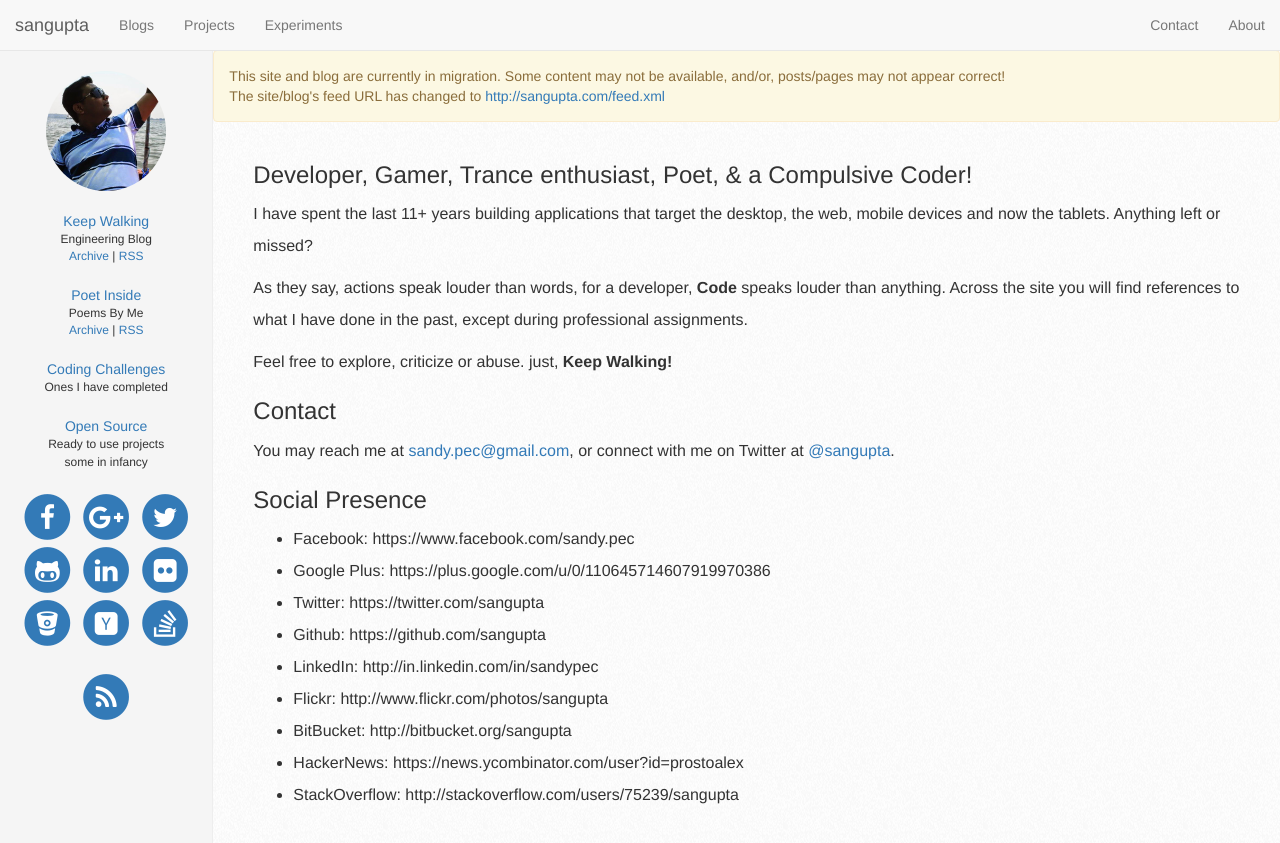
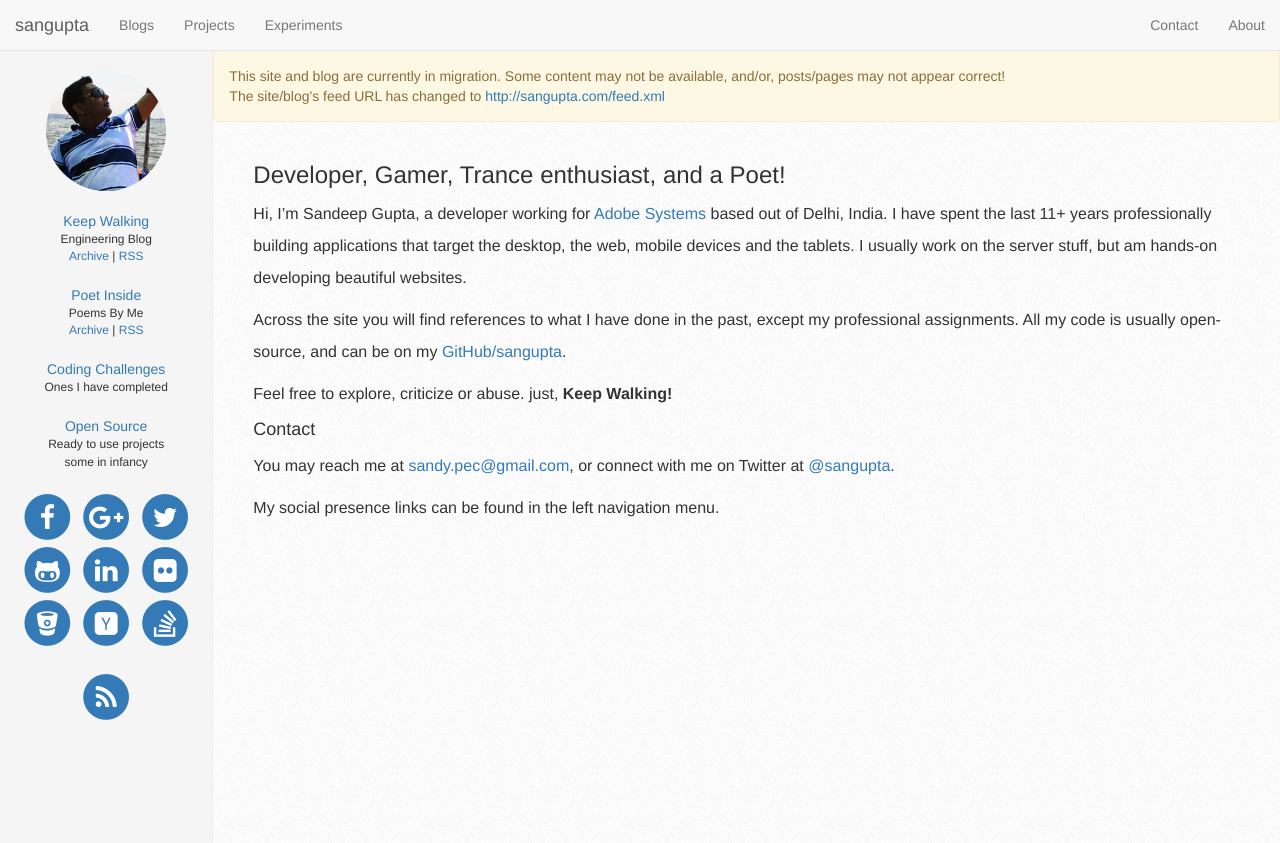
Before and after one commit to sangupta/sangupta.github.io, a Jekyll site: the page built from about.md, in a window 1280 px wide and 900 px high. Shown: the top 843 px of the window. Built offline with Jekyll 4.4.1, drawn with Linux system fonts in a browser that asks for light colours; nearby versions of some CDN libraries; Markdown is read by kramdown in place of the engine named in the settings; comment, search, counter and statistics services are not loaded.

Commit message:
Updated to remove redundant information

```diff
--- a/about.md
+++ b/about.md
@@ -3,31 +3,20 @@ layout: default
 title: About Me
 ---
 
-## Developer, Gamer, Trance enthusiast, Poet, & a Compulsive Coder!
+### Developer, Gamer, Trance enthusiast, and a Poet!
 
-I have spent the last 11+ years building applications that target the desktop, the web, mobile devices
-and now the tablets. Anything left or missed?
+Hi, I'm Sandeep Gupta, a developer working for [Adobe Systems](http://adobe.com) based out of Delhi, India. I have spent the last 11+ years professionally building applications that target the desktop, the web, mobile devices and the tablets. I usually work on the server stuff, but am hands-on developing beautiful websites.
 
-As they say, actions speak louder than words, for a developer, **Code** speaks louder than anything.
-Across the site you will find references to what I have done in the past, except during professional assignments.
+Across the site you will find references to what I have done in the past, except my professional assignments. All my code is
+usually open-source, and can be on my [GitHub/sangupta](https://github.com/sangupta).
 
 Feel free to explore, criticize or abuse. just, **Keep Walking!**
 
 <a id="contact"></a>
 
-### Contact
+#### Contact
 
 You may reach me at <a href="mailto:sandy.pec@gmail.com">sandy.pec@gmail.com</a>, or connect with me
 on Twitter at <a href="https://twitter.com/sangupta">@sangupta</a>.
 
-### Social Presence
-
-* Facebook: https://www.facebook.com/sandy.pec
-* Google Plus: https://plus.google.com/u/0/110645714607919970386
-* Twitter: https://twitter.com/sangupta
-* Github: https://github.com/sangupta
-* LinkedIn: http://in.linkedin.com/in/sandypec
-* Flickr: http://www.flickr.com/photos/sangupta
-* BitBucket: http://bitbucket.org/sangupta
-* HackerNews: https://news.ycombinator.com/user?id=prostoalex
-* StackOverflow: http://stackoverflow.com/users/75239/sangupta
+My social presence links can be found in the left navigation menu.
```
